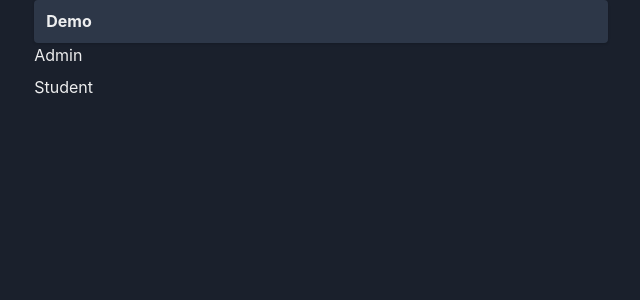
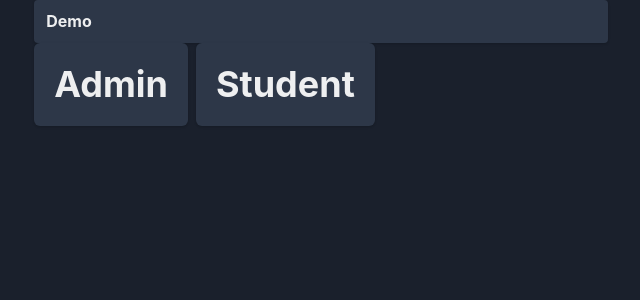
Before and after one commit to haikalrowi/aa-library, a Next.js app: page / in a window 1280 px wide. Shown: the top 300 px of the page, without its empty margins (319-959 px from the left). Built offline with nearby package versions, Linux system fonts and the light colour scheme.

Commit message:
Update page.tsx

```diff
--- a/src/app/page.tsx
+++ b/src/app/page.tsx
@@ -1,12 +1,22 @@
 import Link from "next/link";
 
-import { Stack } from "@chakra-ui/react";
+import { Card, CardBody, Heading, Stack } from "@chakra-ui/react";
 
 export default function App() {
   return (
-    <Stack>
-      <Link href="/admin">Admin</Link>
-      <Link href="/student">Student</Link>
+    <Stack direction={"row"} className="h-screen items-center justify-center">
+      <Card className="relative">
+        <CardBody>
+          <Heading>Admin</Heading>
+          <Link href="/admin" className="absolute inset-0" />
+        </CardBody>
+      </Card>
+      <Card className="relative">
+        <CardBody>
+          <Heading>Student</Heading>
+          <Link href="/admin" className="absolute inset-0" />
+        </CardBody>
+      </Card>
     </Stack>
   );
 }
```
